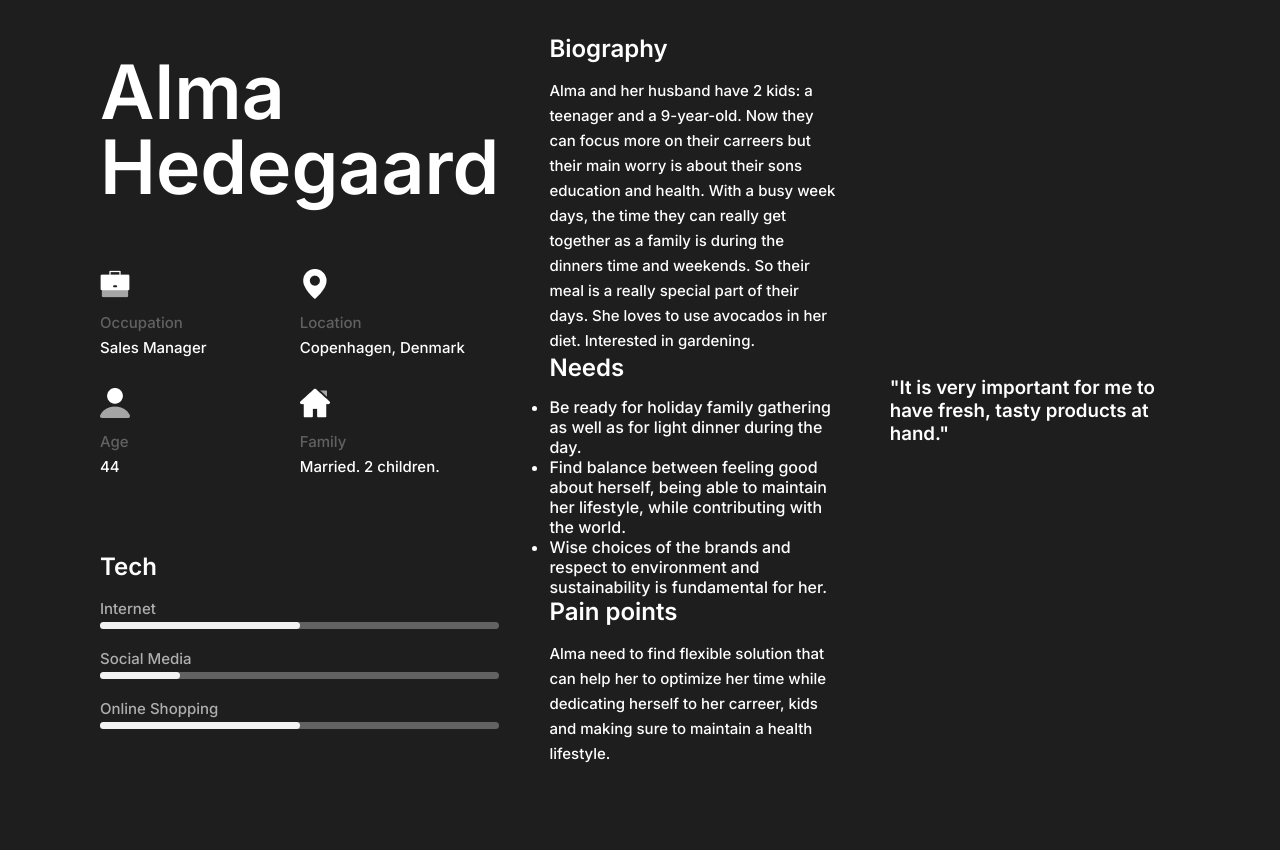
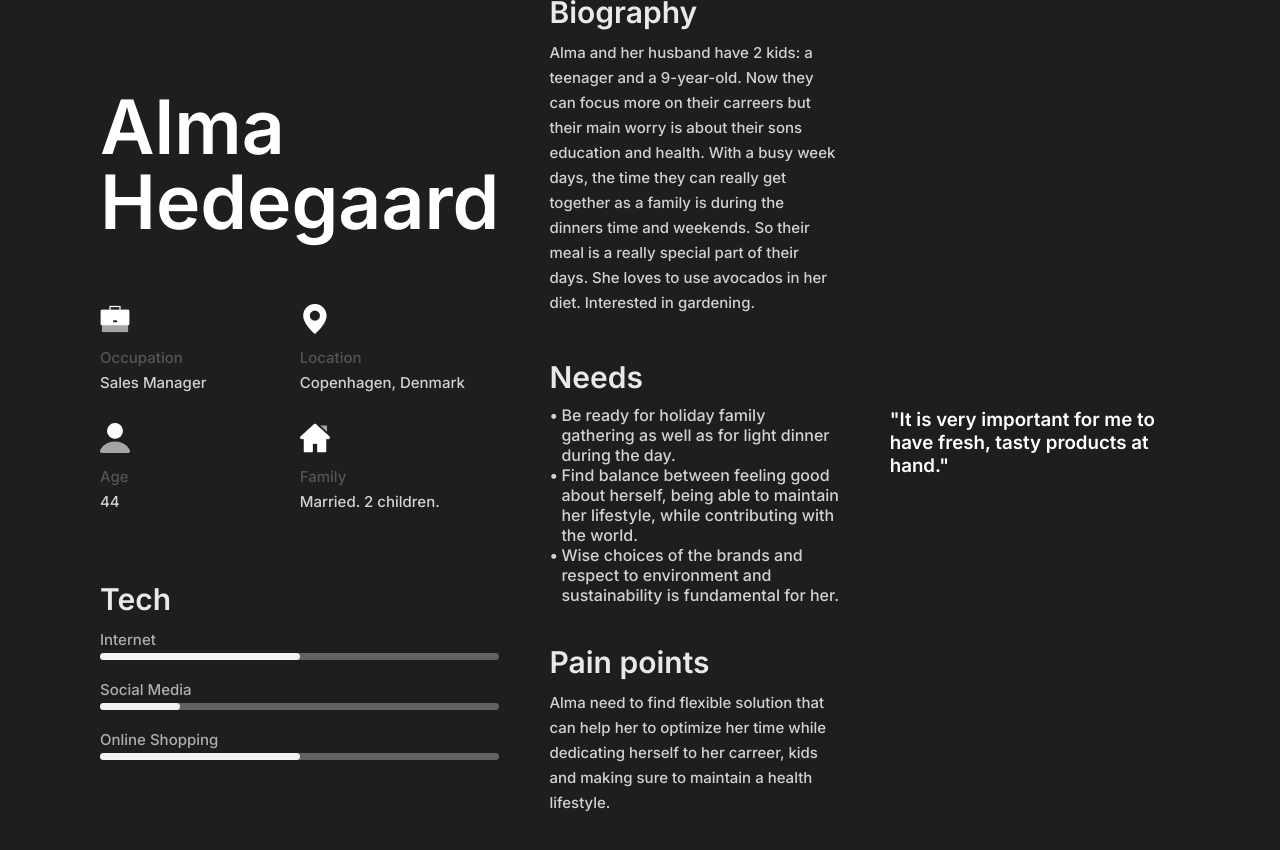
Before and after one commit to Zinfira/CV_card, a plain HTML site: page index.html in a window 1280 px wide. Before the commit the page ends 800 px from the top, so only its background shows below. Drawn offline with Linux system fonts and the light colour scheme.

Commit message:
work on section 2

```diff
--- a/index.html
+++ b/index.html
@@ -57,25 +57,25 @@
       </section>
     </div>
     <div class="column">
-      <section>
-        <h2>Biography</h2>
-        <p>Alma and her husband have 2 kids: a teenager and a 9-year-old. Now they can focus more on their carreers but
+      <section class="column-2">
+        <h2 class="column-2__title">Biography</h2>
+        <p class="column-2__text">Alma and her husband have 2 kids: a teenager and a 9-year-old. Now they can focus more on their carreers but
           their main worry is about their sons education and health. With a busy week days, the time they can really get
           together as a family is during the dinners time and weekends. So their meal is a really special part of their
           days. She loves to use avocados in her diet. Interested in gardening.</p>
       </section>
       <section>
-        <h2>Needs</h2>
-        <ul>
-          <li>Be ready for holiday family gathering as well as for light dinner during the day.</li>
-          <li>Find balance between feeling good about herself, being able to maintain her lifestyle, while contributing
+        <h2 class="column-2__title">Needs</h2>
+        <ul class="column-2__lists">
+          <li class="column-2__list">Be ready for holiday family gathering as well as for light dinner during the day.</li>
+          <li class="column-2__list">Find balance between feeling good about herself, being able to maintain her lifestyle, while contributing
             with the world.</li>
-          <li>Wise choices of the brands and respect to environment and sustainability is fundamental for her.</li>
+          <li class="column-2__list">Wise choices of the brands and respect to environment and sustainability is fundamental for her.</li>
         </ul>
       </section>
       <section>
-        <h2>Pain points</h2>
-        <p>Alma need to find flexible solution that can help her to optimize her time while dedicating herself to her
+        <h2 class="column-2__title">Pain points</h2>
+        <p class="column-2__text">Alma need to find flexible solution that can help her to optimize her time while dedicating herself to her
           carreer, kids and making sure to maintain a health lifestyle. </p>
       </section>
     </div>
--- a/styles.css
+++ b/styles.css
@@ -59,12 +59,17 @@ h1 {
 
 h2 {
   margin-bottom: 15px;
+  font-weight: 600;
+  font-size: 30px;
+  line-height: 25px;
+  opacity: 0.9;
 }
 
 p {
   font-weight: 500;
   font-size: 15px;
   line-height: 25px;
+  opacity: 0.8;
 }
 
 .tech-bar__text {
@@ -103,3 +108,27 @@ p {
 .internet::before, .shopping::before {
   width: 50%;
 }
+
+.column-2__text {
+  margin-bottom: 50px;
+}
+
+.column-2__lists {
+  margin-bottom: 45px;
+  /* padding-left: 14px; */
+  /* text-indent: 0%; */
+  /* list-style-position: inside; */
+  list-style-type: none;
+  opacity: 0.8;
+}
+
+.column-2__lists > .column-2__list {
+  position: relative;
+  padding-left: 12px;
+}
+
+.column-2__lists > .column-2__list::before {
+  content: "•";
+  position: absolute;
+  left: 0;
+}
```
